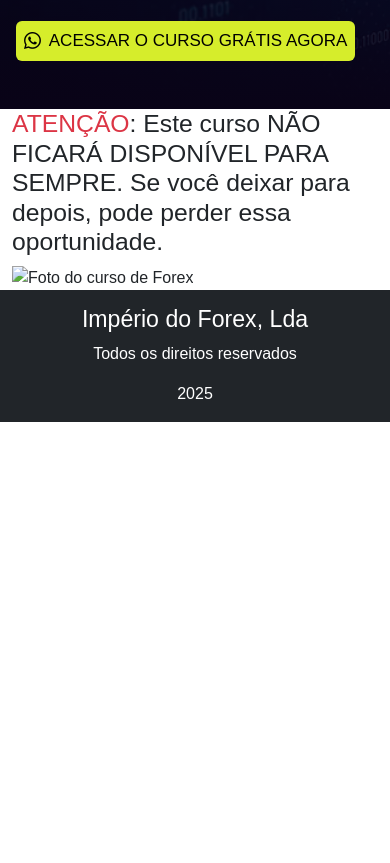
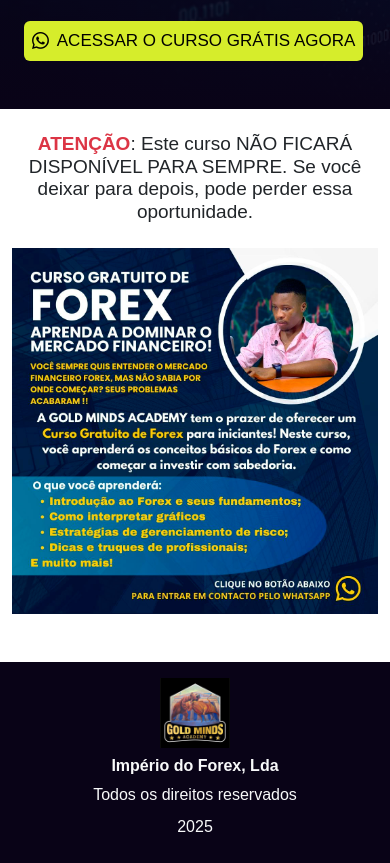
Before and after one commit to renzi-fidele-frontend/alen_vsl, a plain HTML site: page backup/convite-whatsapp.html in a window 390 px wide. Shown: the part 393-1256 px from the top of the page. Before the commit the page ends 844 px from the top, so only its background shows below. Drawn offline with nearby package versions, Linux system fonts and the light colour scheme; a web font is replaced by a local one.

Commit message:
feat: Finalizando a versão mobile da nova proposta

```diff
--- a/backup/convite-whatsapp.html
+++ b/backup/convite-whatsapp.html
@@ -51,7 +51,7 @@
       <!-- Banner inicial -->
       <div class="container-fluid banner1" style="background-image: url(../imgs/bg-1optz.webp)">
          <div class="row pt-5 pb-5">
-            <div class="col text-light pt-5 ps-3">
+            <div class="col text-light pt-5 px-4">
                <h1 class="fw-bold mb-4">
                   DESCUBRA COMO <span class="tit-span">GANHAR DINHEIRO NO FOREX</span> E SAIR DA LUTA PARA PAGAR CONTAS! 💰🇲🇿
                </h1>
@@ -66,24 +66,25 @@
       </div>
 
       <!-- Corpo -->
-      <div class="container">
-         <div class="row">
-            <div class="col">
-               <h2>
-                  <span class="text-danger fw-medium">ATENÇÃO</span>: Este curso NÃO FICARÁ DISPONÍVEL PARA SEMPRE. Se você deixar para depois,
+      <div class="container py-4">
+         <div class="row mb-4">
+            <div class="col text-center">
+               <h2 class="subtit mb-4">
+                  <span class="text-danger fw-semibold">ATENÇÃO</span>: Este curso NÃO FICARÁ DISPONÍVEL PARA SEMPRE. Se você deixar para depois,
                   pode perder essa oportunidade.
                </h2>
-               <img src="" class="img-fluid" alt="Foto do curso de Forex" />
+               <img src="/imgs/flayer.jpg" class="img-fluid" alt="Foto do curso de Forex" />
             </div>
          </div>
       </div>
 
       <!-- Footer -->
-      <footer class="container text-bg-dark text-center pt-3">
+      <footer class="container footer text-light text-center pt-3 pb-2">
          <div class="row">
             <div class="col">
-               <h3>Império do Forex, Lda</h3>
-               <p>Todos os direitos reservados</p>
+               <img class="logo" src="/imgs/logo.jpg" alt="Logo do site" />
+               <h3 class="fs-6 fw-semibold mt-2">Império do Forex, Lda</h3>
+               <p class="mb-2">Todos os direitos reservados</p>
                <p>2025</p>
             </div>
          </div>
--- a/whats.style.css
+++ b/whats.style.css
@@ -5,7 +5,7 @@
 }
 
 body {
-   font-family: "Ubuntu", sans-serif ;
+   font-family: "Ubuntu", sans-serif;
 }
 
 h1 {
@@ -31,3 +31,15 @@ h1 span {
    font-size: 17px;
    background-color: #d6ed2b;
 }
+
+.subtit {
+   font-size: 19px;
+}
+
+.footer {
+   background-color: #090317;
+}
+
+.logo {
+   width: 70px;
+}
```
